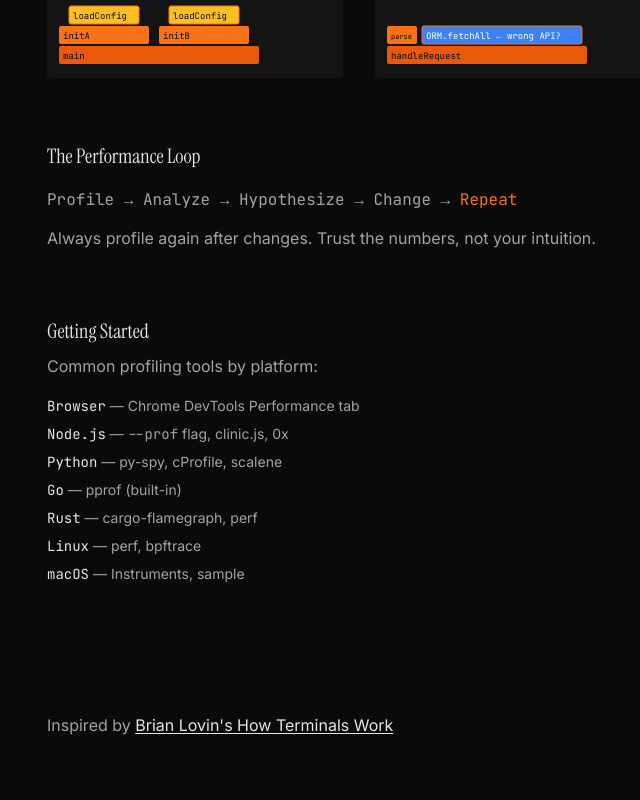
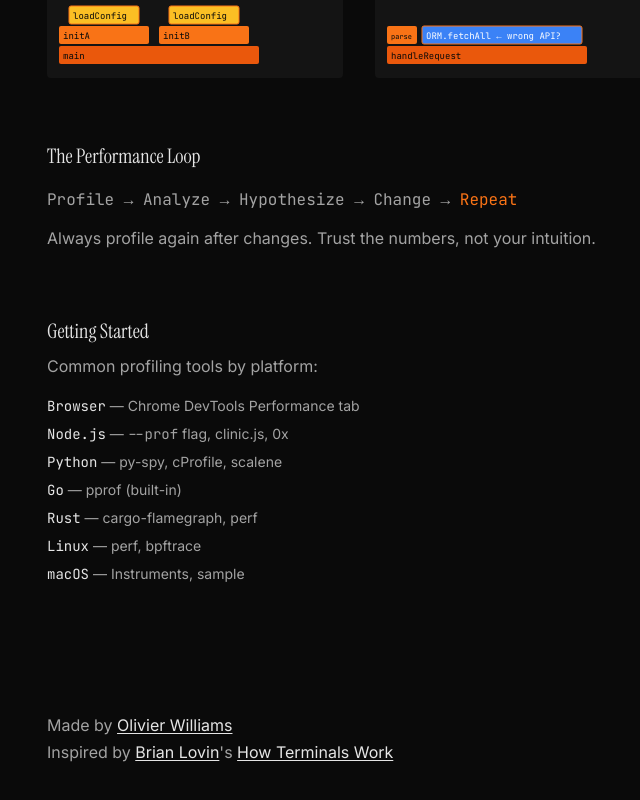
Before and after one commit to olivier-w/profiling.wtf, a React (Vite) app: page / in a window 1280 px wide. Shown: the part 8734-9534 px from the top of the page, without its empty margins (281-921 px from the left). Built offline with nearby package versions, Linux system fonts and the light colour scheme.

Commit message:
add vercel analytics

```diff
--- a/package.json
+++ b/package.json
@@ -9,6 +9,7 @@
     "preview": "vite preview"
   },
   "dependencies": {
+    "@vercel/analytics": "^1.6.1",
     "clsx": "^2.1.1",
     "d3-hierarchy": "^3.1.2",
     "d3-scale": "^4.0.2",
--- a/src/App.tsx
+++ b/src/App.tsx
@@ -1,3 +1,4 @@
+import { Analytics } from '@vercel/analytics/react'
 import { SamplingDemo } from './components/SamplingDemo'
 import { BuildDemo } from './components/BuildDemo'
 import { FlameGraph } from './components/FlameGraph/FlameGraph'
@@ -297,17 +298,38 @@ function App() {
       {/* Footer */}
       <footer className="pt-8 text-[var(--text-muted)]">
         <p>
+          Made by{' '}
+          <a
+            href="https://olivier.me"
+            target="_blank"
+            rel="noopener noreferrer"
+            className="text-[var(--text)] underline underline-offset-2 hover:text-[var(--accent)]"
+          >
+            Olivier Williams
+          </a>
+        </p>
+        <p>
           Inspired by{' '}
+          <a
+            href="https://twitter.com/brian_lovin"
+            target="_blank"
+            rel="noopener noreferrer"
+            className="text-[var(--text)] underline underline-offset-2 hover:text-[var(--accent)]"
+          >
+            Brian Lovin
+          </a>
+          's {' '}
           <a
             href="https://how-terminals-work.vercel.app/"
             target="_blank"
             rel="noopener noreferrer"
             className="text-[var(--text)] underline underline-offset-2 hover:text-[var(--accent)]"
           >
-            Brian Lovin's How Terminals Work
+           How Terminals Work
           </a>
         </p>
       </footer>
+      <Analytics />
     </main>
   )
 }
```
